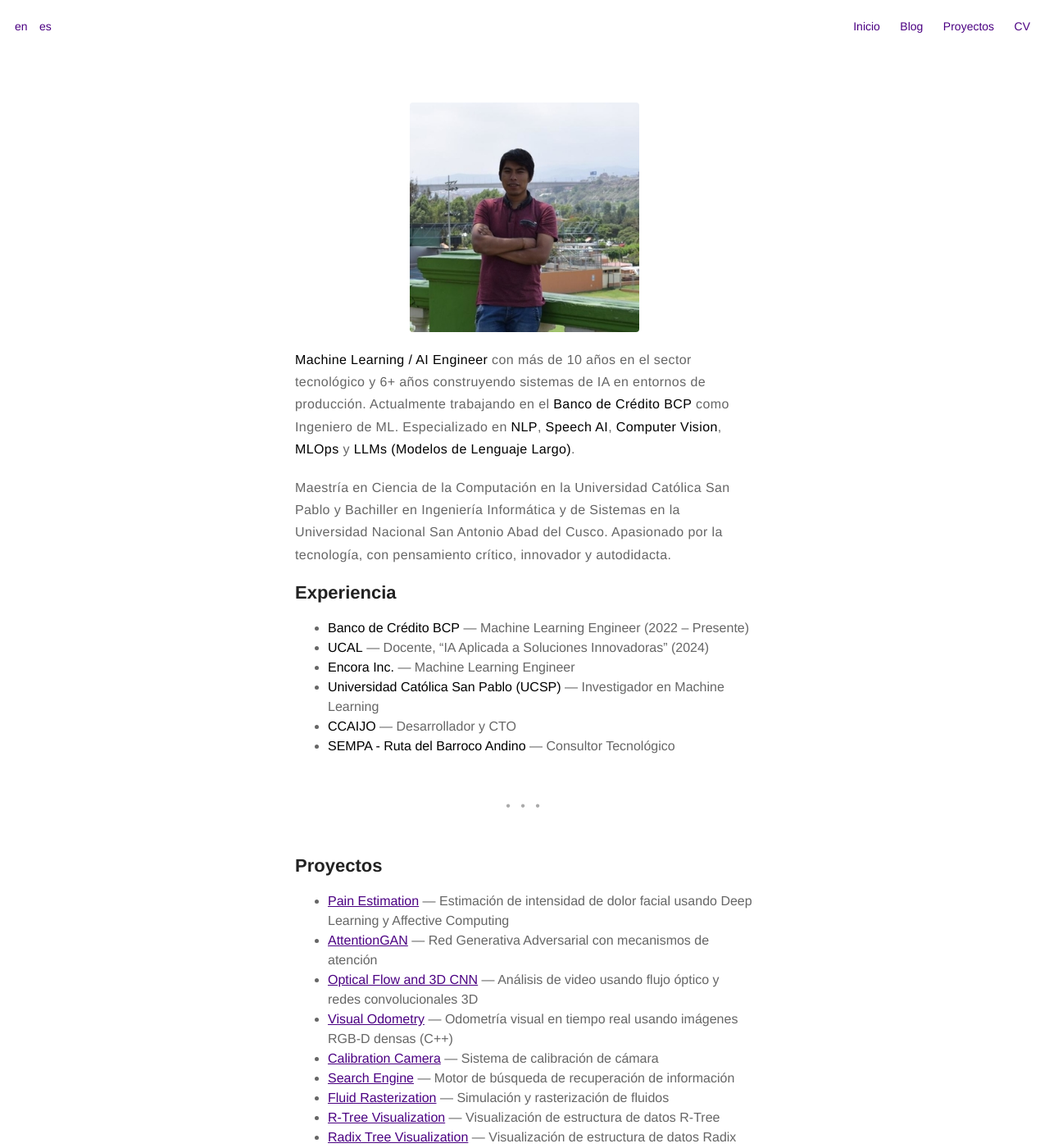
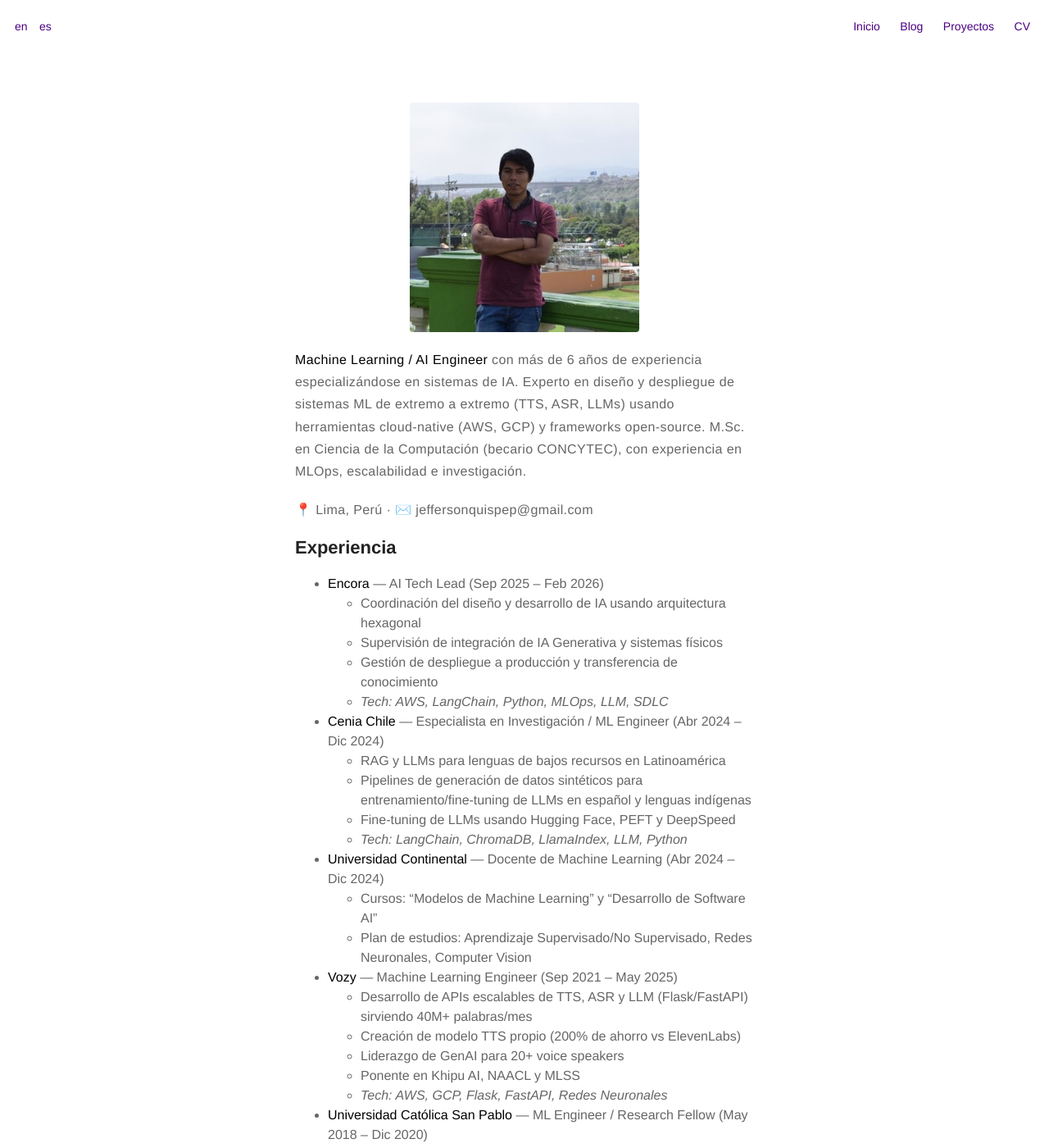
Before and after one commit to jeffersonquispe/jeffersonquispe.github.io, a Jekyll site: the page built from sobre.md, in a window 1280 px wide and 1400 px high. Shown: the whole window at 82% size. Built offline with Jekyll 4.4.1, drawn with Linux system fonts in a browser that asks for light colours; some of the changed text lies outside the part shown.

Commit message:
Update website with full ATS CV content and new CV link

```diff
--- a/_config.yml
+++ b/_config.yml
@@ -1,12 +1,12 @@
 name: Jefferson Quispe Pinares
 bio: Machine Learning / AI Engineer | LLM Researcher
-description: ML Engineer with 10+ years in tech and 6+ years building AI systems in production
+description: ML Engineer with 6+ years specializing in AI | TTS, ASR, LLMs, NLP, Computer Vision, MLOps
 external-image: true
 picture: assets/images/profile.jpg
 resume: true
 resume-external: true
-resume-url: "https://cutt.ly/VeixJRo"
-resume-pt-url: "https://cutt.ly/VeixJRo"
+resume-url: "https://jeffersonquispe.github.io/ATS%20CV%20en%20Jeff-8.pdf"
+resume-pt-url: "https://jeffersonquispe.github.io/ATS%20CV%20en%20Jeff-8.pdf"
 lattes-url: null
 lattes-pt-url: null
 url: https://jeffersonquispe.github.io
--- a/sobre.md
+++ b/sobre.md
@@ -7,78 +7,99 @@ ref: about
 
 ![jefferson]({{ site.url }}/assets/images/profile.jpg)
 
-**Machine Learning / AI Engineer** con más de 10 años en el sector tecnológico y 6+ años construyendo sistemas de IA en entornos de producción. Actualmente trabajando en el **Banco de Crédito BCP** como Ingeniero de ML. Especializado en **NLP**, **Speech AI**, **Computer Vision**, **MLOps** y **LLMs (Modelos de Lenguaje Largo)**.
+**Machine Learning / AI Engineer** con más de 6 años de experiencia especializándose en sistemas de IA. Experto en diseño y despliegue de sistemas ML de extremo a extremo (TTS, ASR, LLMs) usando herramientas cloud-native (AWS, GCP) y frameworks open-source. M.Sc. en Ciencia de la Computación (becario CONCYTEC), con experiencia en MLOps, escalabilidad e investigación.
 
-Maestría en Ciencia de la Computación en la Universidad Católica San Pablo y Bachiller en Ingeniería Informática y de Sistemas en la Universidad Nacional San Antonio Abad del Cusco. Apasionado por la tecnología, con pensamiento crítico, innovador y autodidacta.
+📍 Lima, Perú · ✉️ jeffersonquispep@gmail.com
 
 <h2><b>Experiencia</b></h2>
 
-- **Banco de Crédito BCP** — Machine Learning Engineer (2022 – Presente)
-- **UCAL** — Docente, "IA Aplicada a Soluciones Innovadoras" (2024)
-- **Encora Inc.** — Machine Learning Engineer
-- **Universidad Católica San Pablo (UCSP)** — Investigador en Machine Learning
-- **CCAIJO** — Desarrollador y CTO
-- **SEMPA - Ruta del Barroco Andino** — Consultor Tecnológico
+- **Encora** — AI Tech Lead (Sep 2025 – Feb 2026)
+  - Coordinación del diseño y desarrollo de IA usando arquitectura hexagonal
+  - Supervisión de integración de IA Generativa y sistemas físicos
+  - Gestión de despliegue a producción y transferencia de conocimiento
+  - *Tech: AWS, LangChain, Python, MLOps, LLM, SDLC*
+
+- **Cenia Chile** — Especialista en Investigación / ML Engineer (Abr 2024 – Dic 2024)
+  - RAG y LLMs para lenguas de bajos recursos en Latinoamérica
+  - Pipelines de generación de datos sintéticos para entrenamiento/fine-tuning de LLMs en español y lenguas indígenas
+  - Fine-tuning de LLMs usando Hugging Face, PEFT y DeepSpeed
+  - *Tech: LangChain, ChromaDB, LlamaIndex, LLM, Python*
+
+- **Universidad Continental** — Docente de Machine Learning (Abr 2024 – Dic 2024)
+  - Cursos: "Modelos de Machine Learning" y "Desarrollo de Software AI"
+  - Plan de estudios: Aprendizaje Supervisado/No Supervisado, Redes Neuronales, Computer Vision
+
+- **Vozy** — Machine Learning Engineer (Sep 2021 – May 2025)
+  - Desarrollo de APIs escalables de TTS, ASR y LLM (Flask/FastAPI) sirviendo 40M+ palabras/mes
+  - Creación de modelo TTS propio (200% de ahorro vs ElevenLabs)
+  - Liderazgo de GenAI para 20+ voice speakers
+  - Ponente en Khipu AI, NAACL y MLSS
+  - *Tech: AWS, GCP, Flask, FastAPI, Redes Neuronales*
+
+- **Universidad Católica San Pablo** — ML Engineer / Research Fellow (May 2018 – Dic 2020)
+  - Aplicación de Deep Learning a sensores remotos (deforestación) e imágenes biomédicas
+  - Desarrollo de sistema de detección de mascarillas en tiempo real
+  - *Tech: OpenCV, Keras, Python, Deep Learning*
 
 <div class="breaker"></div>
 
-<h2><b>Proyectos</b></h2>
+<h2><b>Educación</b></h2>
 
-<ul>
-	<li><a href="https://github.com/jeffersonquispe">Pain Estimation</a> — Estimación de intensidad de dolor facial usando Deep Learning y Affective Computing</li>
-	<li><a href="https://github.com/jeffersonquispe">AttentionGAN</a> — Red Generativa Adversarial con mecanismos de atención</li>
-	<li><a href="https://github.com/jeffersonquispe">Optical Flow and 3D CNN</a> — Análisis de video usando flujo óptico y redes convolucionales 3D</li>
-	<li><a href="https://github.com/jeffersonquispe">Visual Odometry</a> — Odometría visual en tiempo real usando imágenes RGB-D densas (C++)</li>
-	<li><a href="https://github.com/jeffersonquispe">Calibration Camera</a> — Sistema de calibración de cámara</li>
-	<li><a href="https://github.com/jeffersonquispe">Search Engine</a> — Motor de búsqueda de recuperación de información</li>
-	<li><a href="https://github.com/jeffersonquispe">Fluid Rasterization</a> — Simulación y rasterización de fluidos</li>
-	<li><a href="https://github.com/jeffersonquispe">R-Tree Visualization</a> — Visualización de estructura de datos R-Tree</li>
-	<li><a href="https://github.com/jeffersonquispe">Radix Tree Visualization</a> — Visualización de estructura de datos Radix Tree</li>
-	<li><a href="https://github.com/jeffersonquispe">CUDA ANN</a> — Redes Neuronales Artificiales con computación paralela CUDA</li>
-	<li><a href="https://github.com/jeffersonquispe/SCCAIJO">ERP CCAIJO</a> — Sistema de Planificación de Recursos Empresariales</li>
-	<li><b>MyLac</b> — Sistema de Gestión de derivados Lácteos</li>
-	<li><b>SPM</b> — Sistema de Monitoreo de Proyectos</li>
-	<li><b>BackSym</b> — Sistema de gestión de backups</li>
+- 🎓 **M.Sc. Ciencia de la Computación** — Universidad Católica San Pablo (2018 – 2020)
+- 🎓 **B.Sc. Ingeniería Informática y de Sistemas** — Universidad Nacional San Antonio Abad del Cusco (2009 – 2014)
+
+<h2><b>Premios y Reconocimientos</b></h2>
+
+<ul class="skill-list">
+	<li>🌟 <b>SALA Summit 2026</b> — Representante de Perú en IA en Latinoamérica (Quito, Ecuador)</li>
+	<li>🏆 <b>NASA Space Apps Challenge 2023</b> — Ganador (Arequipa)</li>
+	<li>🥈 <b>IBM Call for Code</b> — 2do Lugar ("ChatBIO")</li>
+	<li>🎓 <b>Khipu AI Scholar</b> (2019, 2025)</li>
+	<li>🎤 <b>NAACL 2024</b> — Ponente en Workshop (Ciudad de México)</li>
+	<li>🎓 <b>Deep Learning Summer School</b> — Toronto (2020)</li>
+	<li>🏅 <b>MIT Latin American AI Summit</b> — Representante (2020)</li>
+	<li>🎤 Ponente en <b>DevFest Lima 2025</b> y <b>DevFest Cusco 2019</b></li>
+</ul>
+
+<h2><b>Habilidades Técnicas</b></h2>
+
+<ul class="skill-list">
+	<li><b>AI/ML:</b> Deep Learning · NLP · TTS · ASR · LLM · Computer Vision · RAG</li>
+	<li><b>Ingeniería:</b> Python · Flask · FastAPI · AWS · GCP · CI/CD · MLOps · Git</li>
+	<li><b>Frameworks:</b> LangChain · Hugging Face · TensorFlow · Keras · Scikit-learn · PEFT · DeepSpeed · ChromaDB · LlamaIndex</li>
 </ul>
 
 <h2><b>Certificaciones</b></h2>
 
 <ul class="skill-list">
+	<li>ML Engineering for Production — DeepLearning.ai</li>
+	<li>Prompt Engineering, Chatbot Development, LangChain — Platzi</li>
 	<li>Emotion AI: Facial Key-points Detection — Coursera</li>
 	<li>Facial Expression Classification Using Residual Neural Nets — Coursera</li>
-	<li>Exploratory Data Analysis with Seaborn — Coursera (Oct 2020)</li>
-	<li>Python para Data Science — Coursera (Oct 2020)</li>
-	<li>COVID19 Data Visualization Using Python — Coursera (Sep 2020)</li>
-	<li>C++ — SoloLearn (Abr 2018)</li>
-	<li>BIG DATA y DATA SCIENCE — Platzi (Ene 2018)</li>
-	<li>Alinear TI con las metas empresariales usando COBIT — ITService (Ago 2016)</li>
-	<li>SCRUM y las tendencias mundiales — ITService (Jul 2016)</li>
+	<li>Exploratory Data Analysis with Seaborn — Coursera</li>
+	<li>Python para Data Science — Coursera</li>
+	<li>COVID19 Data Visualization Using Python — Coursera</li>
+	<li>BIG DATA y DATA SCIENCE — Platzi</li>
+	<li>Business Intelligence and Data Science — IBM, Coursera, Udemy</li>
+	<li>SCRUM y las tendencias mundiales — ITService</li>
+	<li>Alinear TI con las metas empresariales usando COBIT — ITService</li>
+	<li>C++ — SoloLearn</li>
 </ul>
 
-<h2><b>Logros</b></h2>
+<h2><b>Idiomas</b></h2>
 
 <ul class="skill-list">
-	<li>🌟 <b>SALA Summit 2026</b> — Seleccionado como representante de Perú en el Summit de IA en Latinoamérica (Quito, Ecuador)</li>
-	<li>🎤 Ponente en <b>DevFest Lima 2025</b></li>
-	<li>🎤 Ponente en <b>CITIS</b> — Congreso Internacional de Telecomunicaciones e Informática</li>
-	<li>🎤 Ponente en <b>DevFest Cusco 2019</b></li>
+	<li>🇪🇸 Español — Nativo</li>
+	<li>🇬🇧 Inglés — B2 Intermedio</li>
+	<li>🇧🇷 Portugués — B2 Intermedio</li>
 </ul>
 
-<h2><b>Habilidades</b></h2>
+<h2>Currículum</h2>
 
 <ul class="skill-list">
-	<li>NLP · Computer Vision · Speech AI · MLOps · Generative AI</li>
-	<li>LLMs · Affective Computing · Data Science</li>
-	<li>Python · C++ · JavaScript</li>
-	<li>Programación Paralela y Distribuida</li>
-</ul>
-
-<h2>Currículos</h2>
-
-<ul class="skill-list">
-	<li><a href="{{ site.resume-pt-url }}" target="_blank">CV Profesional</a></li>
+	<li><a href="{{ site.url }}/ATS%20CV%20en%20Jeff-8.pdf" target="_blank">Descargar CV (PDF)</a></li>
 </ul>
 
 <p>
-Si deseas escribirme, envíame un email a <b>jeffersonquispep@gmail.com</b> 😉
+¿Quieres contactarme? Envíame un email a <b>jeffersonquispep@gmail.com</b> 😉
 </p>
```
Also changed, not shown: about.md (+69 -48 lines), sinapsis.md (+17 -9 lines), 1 other file.
